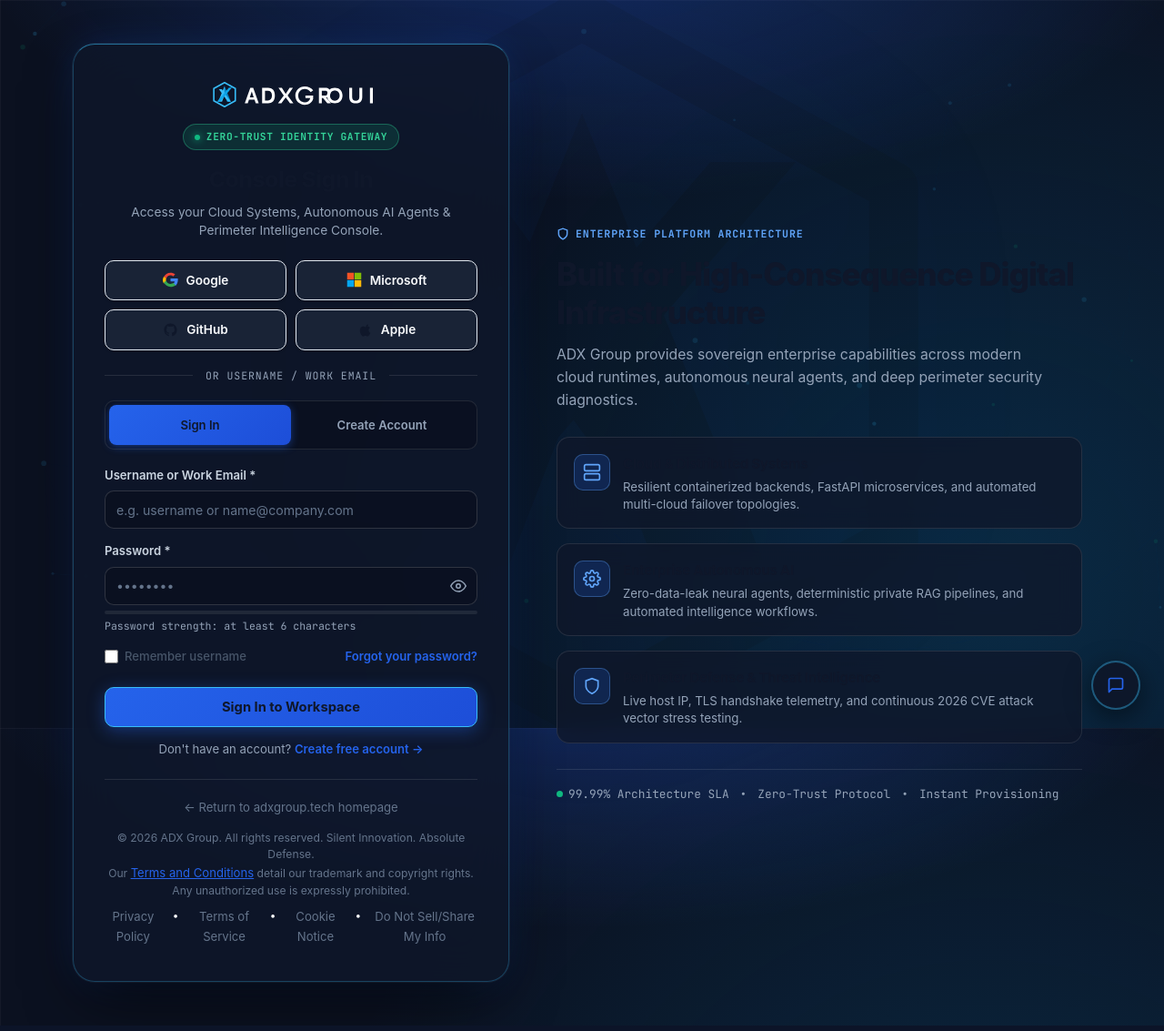
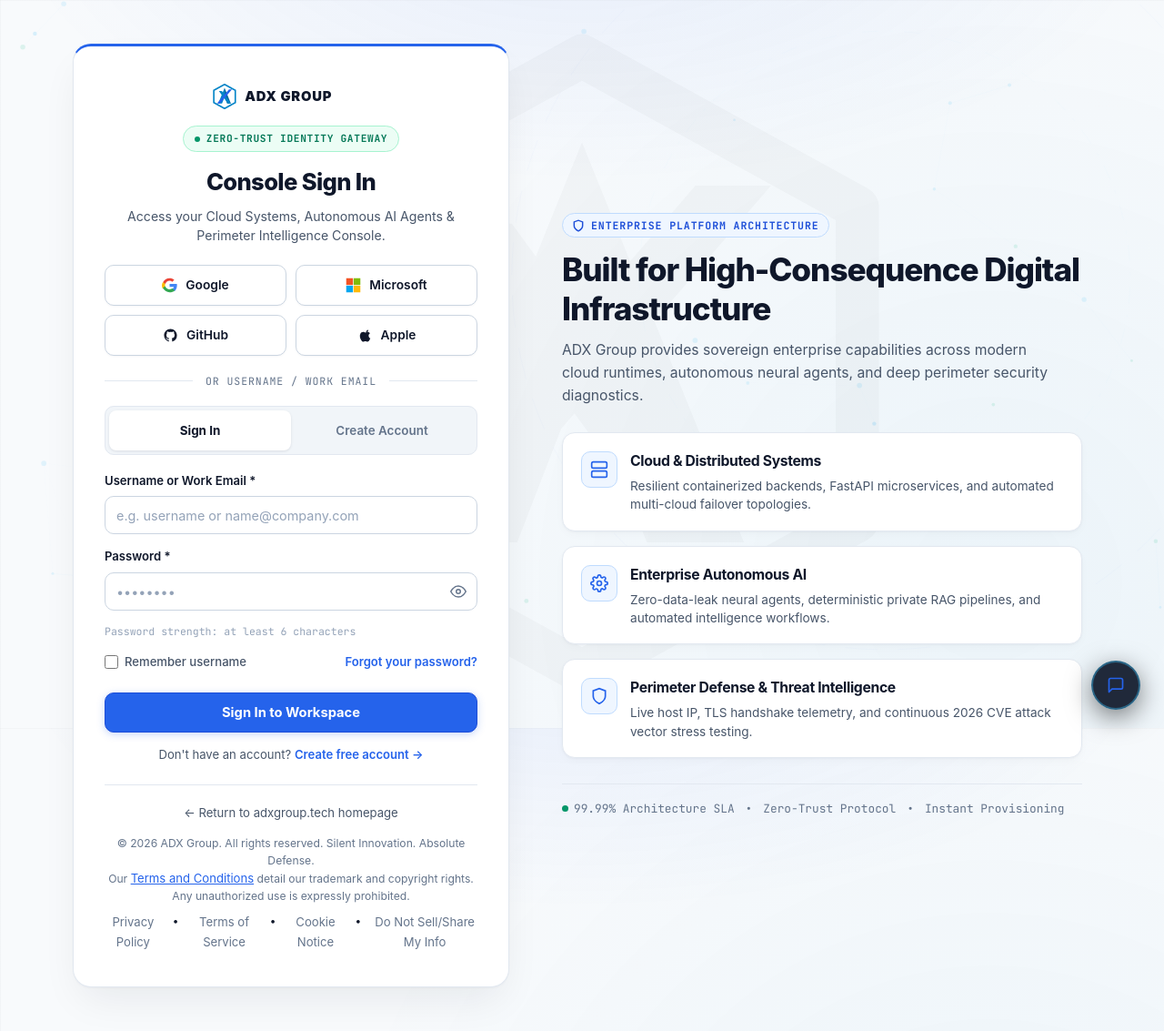
Before and after one commit to hardex001-tech/adxgroup, a FastAPI app: page /login in a window 1280 px wide. Shown: the whole page at 91% size. Run offline with FastAPI, Linux system fonts and the light colour scheme; some libraries are stand-ins or nearby versions.

Commit message:
fix(ui): eliminate contrast collisions, fix logo font glyph clipping, and complete 2026 enterprise light overhaul

```diff
--- a/static/css/style.css
+++ b/static/css/style.css
@@ -87,17 +87,16 @@ body {
   -webkit-font-smoothing: antialiased;
 }
 
-/* Universal Lit Watermark Emblem */
+/* Universal Subtle Watermark Emblem */
 .watermark-logo {
   position: fixed;
   top: 50%;
   left: 50%;
   transform: translate(-50%, -50%);
-  width: 860px;
-  max-width: 95vw;
+  width: 720px;
+  max-width: 90vw;
   height: auto;
-  opacity: 0.055;
-  filter: drop-shadow(0 0 100px rgba(37, 99, 235, 0.5));
+  opacity: 0.02;
   pointer-events: none;
   z-index: 0;
 }
--- a/templates/404.html
+++ b/templates/404.html
@@ -8,7 +8,7 @@
     <link rel="icon" type="image/svg+xml" href="/assets/brand/favicon.svg" />
   <link rel="icon" type="image/png" sizes="32x32" href="/assets/brand/favicon-32.png" />
   <link rel="apple-touch-icon" sizes="180x180" href="/assets/brand/apple-touch-icon.png" />
-  <link rel="stylesheet" href="/static/css/style.css?v=2026.1102" />
+  <link rel="stylesheet" href="/static/css/style.css?v=2026.1103" />
 </head>
 <body style="min-height: 100vh; display: flex; flex-direction: column; background: var(--bg-primary, #060913); color: var(--text-main, #f8fafc);">
   <header class="header">
--- a/templates/admin.html
+++ b/templates/admin.html
@@ -7,7 +7,7 @@
     <link rel="icon" type="image/svg+xml" href="/assets/brand/favicon.svg" />
   <link rel="icon" type="image/png" sizes="32x32" href="/assets/brand/favicon-32.png" />
   <link rel="apple-touch-icon" sizes="180x180" href="/assets/brand/apple-touch-icon.png" />
-  <link rel="stylesheet" href="/static/css/style.css?v=2026.1102" />
+  <link rel="stylesheet" href="/static/css/style.css?v=2026.1103" />
   <style>
     .kpi-grid {
       display: grid;
--- a/templates/dashboard.html
+++ b/templates/dashboard.html
@@ -8,8 +8,8 @@
   <link rel="icon" type="image/svg+xml" href="/assets/brand/favicon.svg" />
   <link rel="icon" type="image/png" sizes="32x32" href="/assets/brand/favicon-32.png" />
   <link rel="apple-touch-icon" sizes="180x180" href="/assets/brand/apple-touch-icon.png" />
-  <link rel="stylesheet" href="/static/css/tokens.css?v=2026.1102" />
-  <link rel="stylesheet" href="/static/css/style.css?v=2026.1102" />
+  <link rel="stylesheet" href="/static/css/tokens.css?v=2026.1103" />
+  <link rel="stylesheet" href="/static/css/style.css?v=2026.1103" />
   <style>
     *, *::before, *::after {
       font-family: -apple-system, BlinkMacSystemFont, "Segoe UI", Roboto, "Inter", Helvetica, Arial, sans-serif !important;
@@ -1234,7 +1234,7 @@
     </div>
   </div>
 
-  <script src="/static/js/main.js?v=2026.1102"></script>
+  <script src="/static/js/main.js?v=2026.1103"></script>
   <script>
     function copyText(val, btnId, successText = "Copied!") {
       if (!navigator.clipboard) {
--- a/templates/legal.html
+++ b/templates/legal.html
@@ -8,7 +8,7 @@
     <link rel="icon" type="image/svg+xml" href="/assets/brand/favicon.svg" />
   <link rel="icon" type="image/png" sizes="32x32" href="/assets/brand/favicon-32.png" />
   <link rel="apple-touch-icon" sizes="180x180" href="/assets/brand/apple-touch-icon.png" />
-  <link rel="stylesheet" href="/static/css/style.css?v=2026.1102" />
+  <link rel="stylesheet" href="/static/css/style.css?v=2026.1103" />
   <style>
     .legal-hero-banner {
       padding: 64px 0 36px;
@@ -473,6 +473,6 @@
     </div>
   </footer>
 
-  <script src="/static/js/main.js?v=2026.1102"></script>
+  <script src="/static/js/main.js?v=2026.1103"></script>
 </body>
 </html>
--- a/templates/login.html
+++ b/templates/login.html
@@ -9,17 +9,17 @@
   <link rel="icon" type="image/png" sizes="32x32" href="/assets/brand/favicon-32.png" />
   <link rel="apple-touch-icon" sizes="180x180" href="/assets/brand/apple-touch-icon.png" />
   <meta property="og:image" content="https://adxgroup.tech/assets/brand/og-image.png" />
-  <link rel="stylesheet" href="/static/css/style.css?v=2026.1102" />
+  <link rel="stylesheet" href="/static/css/style.css?v=2026.1103" />
   <style>
     :root {
-      --font-sans: 'Plus Jakarta Sans', -apple-system, BlinkMacSystemFont, 'Segoe UI', Roboto, sans-serif;
-      --font-mono: 'JetBrains Mono', monospace;
-      --card-bg: rgba(15, 23, 42, 0.82);
-      --text-main: #ffffff;
-      --text-muted: #94a3b8;
-      --border-subtle: rgba(255, 255, 255, 0.1);
-      --border-focus: #38bdf8;
-      --accent-blue: #38bdf8;
+      --font-sans: -apple-system, BlinkMacSystemFont, 'Segoe UI', Roboto, 'Inter', Helvetica, Arial, sans-serif;
+      --font-mono: 'JetBrains Mono', ui-monospace, SFMono-Regular, Menlo, Monaco, Consolas, monospace;
+      --card-bg: #ffffff;
+      --text-main: #0f172a;
+      --text-muted: #475569;
+      --border-subtle: #e2e8f0;
+      --border-focus: #2563eb;
+      --accent-blue: #2563eb;
     }
 
     * {
@@ -29,15 +29,15 @@
     }
 
     body {
-      background-color: #0b1120;
+      background-color: #f8fafc;
       background-image:
-        radial-gradient(ellipse 70% 50% at 50% -10%, rgba(37, 99, 235, 0.35) 0%, transparent 75%),
-        radial-gradient(circle at 85% 80%, rgba(2, 132, 199, 0.22) 0%, transparent 60%),
-        linear-gradient(rgba(255, 255, 255, 0.04) 1px, transparent 1px),
-        linear-gradient(90deg, rgba(255, 255, 255, 0.04) 1px, transparent 1px);
+        radial-gradient(ellipse 70% 50% at 50% -10%, rgba(37, 99, 235, 0.08) 0%, transparent 70%),
+        radial-gradient(circle at 85% 80%, rgba(2, 132, 199, 0.05) 0%, transparent 60%),
+        linear-gradient(rgba(15, 23, 42, 0.025) 1px, transparent 1px),
+        linear-gradient(90deg, rgba(15, 23, 42, 0.025) 1px, transparent 1px);
       background-size: 100% 100%, 100% 100%, 48px 48px, 48px 48px;
       background-attachment: fixed;
-      color: #f8fafc;
+      color: #0f172a;
       min-height: 100vh;
       display: flex;
       flex-direction: column;
@@ -53,11 +53,10 @@
       top: 50%;
       left: 50%;
       transform: translate(-50%, -50%);
-      width: 860px;
-      max-width: 95vw;
+      width: 760px;
+      max-width: 90vw;
       height: auto;
-      opacity: 0.065;
-      filter: drop-shadow(0 0 100px rgba(37, 99, 235, 0.6));
+      opacity: 0.025;
       pointer-events: none;
       z-index: 1;
     }
@@ -78,24 +77,21 @@
       max-width: 1120px;
       display: grid;
       grid-template-columns: 480px 1fr;
-      gap: 42px;
+      gap: 48px;
       align-items: center;
     }
 
-    /* Left Card: Sleek Obsidian Cyber Glass Command Console */
+    /* Left Card: Clean Porcelain Command Console */
     .auth-card {
-      background: rgba(15, 23, 42, 0.84);
-      border: 1px solid rgba(56, 189, 248, 0.28);
-      border-top: 1px solid rgba(56, 189, 248, 0.55);
-      border-radius: 24px;
+      background: #ffffff;
+      border: 1px solid #e2e8f0;
+      border-top: 3px solid #2563eb;
+      border-radius: 20px;
       padding: 38px 34px;
-      backdrop-filter: blur(24px);
-      -webkit-backdrop-filter: blur(24px);
       box-shadow:
-        0 0 0 1px rgba(255, 255, 255, 0.05),
-        0 25px 65px -15px rgba(0, 0, 0, 0.8),
-        0 0 45px -10px rgba(37, 99, 235, 0.35);
-      color: #f8fafc;
+        0 1px 3px rgba(15, 23, 42, 0.04),
+        0 20px 45px -10px rgba(15, 23, 42, 0.08);
+      color: #0f172a;
       position: relative;
     }
 
@@ -122,9 +118,9 @@
       gap: 7px;
       padding: 4px 12px;
       border-radius: 999px;
-      background: rgba(16, 185, 129, 0.15);
-      border: 1px solid rgba(52, 211, 153, 0.35);
-      color: #34d399;
+      background: #ecfdf5;
+      border: 1px solid #a7f3d0;
+      color: #047857;
       font-family: var(--font-mono);
       font-size: 0.7rem;
       font-weight: 700;
@@ -137,12 +133,11 @@
       width: 6px;
       height: 6px;
       border-radius: 50%;
-      background: #10b981;
-      box-shadow: 0 0 8px #10b981;
+      background: #059669;
     }
 
     .auth-header h1 {
-      font-size: 1.55rem;
+      font-size: 1.6rem;
       font-weight: 800;
       color: #0f172a;
       margin-bottom: 6px;
@@ -150,9 +145,9 @@
     }
 
     .auth-header p {
-      font-size: 0.86rem;
-      color: #94a3b8;
-      line-height: 1.45;
+      font-size: 0.88rem;
+      color: #475569;
+      line-height: 1.5;
     }
 
     /* 4-Provider Responsive SSO Grid */
@@ -170,36 +165,36 @@
       gap: 9px;
       padding: 10px 12px;
       border-radius: 10px;
-      background: rgba(30, 41, 59, 0.75);
-      color: #f8fafc;
-      border: 1px solid #e2e8f0;
-      font-size: 0.85rem;
+      background: #ffffff;
+      color: #0f172a;
+      border: 1px solid #cbd5e1;
+      font-size: 0.86rem;
       font-weight: 600;
       font-family: var(--font-sans);
       text-decoration: none;
       cursor: pointer;
       transition: all 0.18s ease;
-      box-shadow: 0 1px 3px rgba(0, 0, 0, 0.3);
+      box-shadow: 0 1px 2px rgba(15, 23, 42, 0.04);
     }
 
     .btn-sso:hover {
-      background: rgba(51, 65, 85, 0.95);
-      border-color: rgba(56, 189, 248, 0.6);
-      box-shadow: 0 4px 16px rgba(37, 99, 235, 0.25);
+      background: #f8fafc;
+      border-color: #94a3b8;
+      box-shadow: 0 4px 12px rgba(15, 23, 42, 0.08);
       color: #0f172a;
       transform: translateY(-1px);
     }
 
-    .btn-sso-google:hover { border-color: #4285f4; box-shadow: 0 4px 16px rgba(66, 133, 244, 0.3); }
-    .btn-sso-ms:hover { border-color: #05a6f0; box-shadow: 0 4px 16px rgba(5, 166, 240, 0.3); }
-    .btn-sso-gh:hover { border-color: #f8fafc; box-shadow: 0 4px 16px rgba(255, 255, 255, 0.2); }
-    .btn-sso-apple:hover { border-color: #f8fafc; box-shadow: 0 4px 16px rgba(255, 255, 255, 0.2); }
+    .btn-sso-google:hover { border-color: #4285f4; }
+    .btn-sso-ms:hover { border-color: #05a6f0; }
+    .btn-sso-gh:hover { border-color: #0f172a; }
+    .btn-sso-apple:hover { border-color: #000000; }
 
     .divider {
       display: flex;
       align-items: center;
       text-align: center;
-      color: #94a3b8;
+      color: #64748b;
       font-size: 0.72rem;
       font-family: var(--font-mono);
       letter-spacing: 0.08em;
@@ -210,7 +205,7 @@
     .divider::after {
       content: "";
       flex: 1;
-      border-bottom: 1px solid rgba(255, 255, 255, 0.1);
+      border-bottom: 1px solid #e2e8f0;
     }
 
     .divider:not(:empty)::before { margin-right: 14px; }
@@ -219,31 +214,32 @@
     /* Switch Tabs */
     .auth-tabs {
       display: flex;
-      background: rgba(11, 17, 32, 0.85);
+      background: #f1f5f9;
       border-radius: 10px;
       padding: 4px;
       margin-bottom: 18px;
-      border: 1px solid rgba(255, 255, 255, 0.1);
+      border: 1px solid #e2e8f0;
     }
 
     .auth-tab {
       flex: 1;
       text-align: center;
       padding: 8px;
-      font-size: 0.82rem;
+      font-size: 0.84rem;
       font-weight: 600;
       border-radius: 8px;
       cursor: pointer;
-      color: #94a3b8;
+      color: #64748b;
       background: transparent;
       border: none;
       transition: all 0.16s ease;
     }
 
     .auth-tab.active {
-      background: linear-gradient(135deg, #2563eb, #1d4ed8);
+      background: #ffffff;
       color: #0f172a;
-      box-shadow: 0 2px 10px rgba(37, 99, 235, 0.45);
+      font-weight: 700;
+      box-shadow: 0 1px 3px rgba(15, 23, 42, 0.1);
     }
 
     .form-group {
@@ -254,7 +250,7 @@
       display: block;
       font-size: 0.82rem;
       font-weight: 600;
-      color: #cbd5e1;
+      color: #0f172a;
       margin-bottom: 6px;
     }
 
@@ -263,23 +259,23 @@
       height: 42px;
       padding: 0 12px;
       border-radius: 10px;
-      border: 1px solid rgba(255, 255, 255, 0.15);
-      background: rgba(11, 17, 32, 0.85);
+      border: 1px solid #cbd5e1;
+      background: #ffffff;
       color: #0f172a;
-      font-size: 0.88rem;
+      font-size: 0.9rem;
       font-family: var(--font-sans);
       outline: none;
       transition: all 0.15s ease;
     }
 
     .form-control:focus {
-      border-color: #38bdf8;
-      background: rgba(11, 17, 32, 0.98);
-      box-shadow: 0 0 0 3px rgba(56, 189, 248, 0.22);
+      border-color: #2563eb;
+      background: #ffffff;
+      box-shadow: 0 0 0 3px rgba(37, 99, 235, 0.15);
     }
 
     .form-control::placeholder {
-      color: #64748b;
+      color: #94a3b8;
     }
 
     .pwd-field-wrap {
@@ -300,7 +296,7 @@
       transform: translateY(-50%);
       background: transparent;
       border: none;
-      color: #94a3b8;
+      color: #64748b;
       cursor: pointer;
       padding: 4px;
       display: flex;
@@ -311,29 +307,28 @@
     }
 
     .pwd-eye-btn:hover {
-      color: var(--accent-blue);
+      color: #2563eb;
     }
 
     .btn-submit {
       width: 100%;
       height: 44px;
       border-radius: 10px;
-      border: 1px solid #38bdf8;
-      background: linear-gradient(135deg, #2563eb 0%, #1d4ed8 100%);
-      color: #0f172a;
+      border: 1px solid #1d4ed8;
+      background: #2563eb;
+      color: #ffffff !important;
       font-weight: 700;
       font-size: 0.92rem;
       cursor: pointer;
       font-family: var(--font-sans);
       margin-top: 6px;
       transition: all 0.18s ease;
-      box-shadow: 0 4px 18px rgba(37, 99, 235, 0.4);
+      box-shadow: 0 2px 8px rgba(37, 99, 235, 0.25);
     }
 
     .btn-submit:hover {
-      background: linear-gradient(135deg, #1d4ed8 0%, #1e40af 100%);
-      border-color: #60a5fa;
-      box-shadow: 0 6px 24px rgba(37, 99, 235, 0.6);
+      background: #1d4ed8;
+      box-shadow: 0 4px 14px rgba(37, 99, 235, 0.35);
       transform: translateY(-1px);
     }
 
@@ -351,14 +346,14 @@
     }
 
     .auth-footer a {
-      color: #64748b;
+      color: #475569;
       font-size: 0.82rem;
       text-decoration: none;
       transition: color 0.15s ease;
     }
 
     .auth-footer a:hover {
-      color: #38bdf8;
+      color: #2563eb;
     }
 
     /* Right Column: High-Tech Enterprise Architecture Showcase */
@@ -374,7 +369,11 @@
       font-size: 0.72rem;
       font-weight: 700;
       letter-spacing: 0.08em;
-      color: #60a5fa;
+      color: #1d4ed8;
+      background: #eff6ff;
+      border: 1px solid #bfdbfe;
+      padding: 3px 10px;
+      border-radius: 999px;
       text-transform: uppercase;
       margin-bottom: 14px;
     }
@@ -390,7 +389,7 @@
 
     .showcase-subtitle {
       font-size: 0.98rem;
-      color: #94a3b8;
+      color: #475569;
       line-height: 1.6;
       margin-bottom: 28px;
       max-width: 540px;
@@ -404,20 +403,20 @@
     }
 
     .pillar-item {
-      background: rgba(15, 23, 42, 0.75);
-      border: 1px solid rgba(255, 255, 255, 0.1);
-      backdrop-filter: blur(12px);
+      background: #ffffff;
+      border: 1px solid #e2e8f0;
       border-radius: 14px;
-      padding: 16px 18px;
+      padding: 18px 20px;
       display: flex;
       gap: 14px;
       align-items: flex-start;
       transition: all 0.2s ease;
+      box-shadow: 0 1px 3px rgba(15, 23, 42, 0.04), 0 4px 12px -2px rgba(15, 23, 42, 0.03);
     }
 
     .pillar-item:hover {
-      border-color: rgba(96, 165, 250, 0.4);
-      background: rgba(30, 41, 59, 0.85);
+      border-color: #cbd5e1;
+      box-shadow: 0 8px 20px -4px rgba(15, 23, 42, 0.08);
       transform: translateY(-2px);
     }
 
@@ -425,9 +424,9 @@
       width: 40px;
       height: 40px;
       border-radius: 10px;
-      background: rgba(37, 99, 235, 0.2);
-      border: 1px solid rgba(96, 165, 250, 0.35);
-      color: #60a5fa;
+      background: #eff6ff;
+      border: 1px solid #bfdbfe;
+      color: #2563eb;
       display: flex;
       align-items: center;
       justify-content: center;
@@ -436,16 +435,16 @@
     }
 
     .pillar-content h3 {
-      font-size: 0.95rem;
+      font-size: 0.98rem;
       font-weight: 700;
       color: #0f172a;
       margin-bottom: 4px;
     }
 
     .pillar-content p {
-      font-size: 0.83rem;
-      color: #94a3b8;
-      line-height: 1.45;
+      font-size: 0.85rem;
+      color: #475569;
+      line-height: 1.5;
     }
 
     .cred-strip {
@@ -454,9 +453,9 @@
       gap: 12px;
       flex-wrap: wrap;
       padding-top: 16px;
-      border-top: 1px solid rgba(255, 255, 255, 0.1);
+      border-top: 1px solid #e2e8f0;
       font-size: 0.8rem;
-      color: #94a3b8;
+      color: #64748b;
       font-family: var(--font-mono);
     }
 
@@ -464,7 +463,7 @@
       width: 7px;
       height: 7px;
       border-radius: 50%;
-      background: #10b981;
+      background: #059669;
     }
 
     .hidden {
@@ -1230,6 +1229,6 @@
     }
 
   </script>
-  <script src="/static/js/main.js?v=2026.1102"></script>
+  <script src="/static/js/main.js?v=2026.1103"></script>
 </body>
 </html>
--- a/templates/readiness_check.html
+++ b/templates/readiness_check.html
@@ -25,7 +25,7 @@
   <meta name="twitter:title" content="Free NDPA & Security Readiness Check | ADX Group" />
   <meta name="twitter:description" content="Gauge your organization's NDPA 2023 safeguards and technical security baseline in 3 minutes." />
   <meta name="twitter:image" content="https://adxgroup.tech/static/og-image.png" />
-  <link rel="stylesheet" href="/static/css/style.css?v=2026.1102" />
+  <link rel="stylesheet" href="/static/css/style.css?v=2026.1103" />
 </head>
 <body>
   <a href="#main-content" class="skip-link">Skip to main content</a>
@@ -377,6 +377,6 @@
   </a>
   {% endif %}
 
-  <script src="/static/js/main.js?v=2026.1102"></script>
+  <script src="/static/js/main.js?v=2026.1103"></script>
 </body>
 </html>
--- a/templates/security.html
+++ b/templates/security.html
@@ -9,7 +9,7 @@
   <link rel="icon" type="image/svg+xml" href="/assets/brand/favicon.svg" />
   <link rel="icon" type="image/png" sizes="32x32" href="/assets/brand/favicon-32.png" />
   <link rel="apple-touch-icon" sizes="180x180" href="/assets/brand/apple-touch-icon.png" />
-  <link rel="stylesheet" href="/static/css/style.css?v=2026.1102" />
+  <link rel="stylesheet" href="/static/css/style.css?v=2026.1103" />
   <style>
     .security-hero-banner {
       padding: 64px 0 36px;
@@ -216,6 +216,6 @@
     </div>
   </footer>
 
-  <script src="/static/js/main.js?v=2026.1102"></script>
+  <script src="/static/js/main.js?v=2026.1103"></script>
 </body>
 </html>
--- a/templates/solution_page.html
+++ b/templates/solution_page.html
@@ -81,7 +81,7 @@
     ]
   }
   </script>
-  <link rel="stylesheet" href="/static/css/style.css?v=2026.1102" />
+  <link rel="stylesheet" href="/static/css/style.css?v=2026.1103" />
 </head>
 <body>
   <a href="#main-content" class="skip-link">Skip to main content</a>
@@ -417,6 +417,6 @@
   </a>
   {% endif %}
 
-  <script src="/static/js/main.js?v=2026.1102"></script>
+  <script src="/static/js/main.js?v=2026.1103"></script>
 </body>
 </html>
```
Also changed, not shown: other parts of static/css/style.css (+102 -106 lines), templates/index.html (+20 -17 lines), assets/brand/logo-lockup-tagline.svg, assets/brand/logo-lockup.svg.
